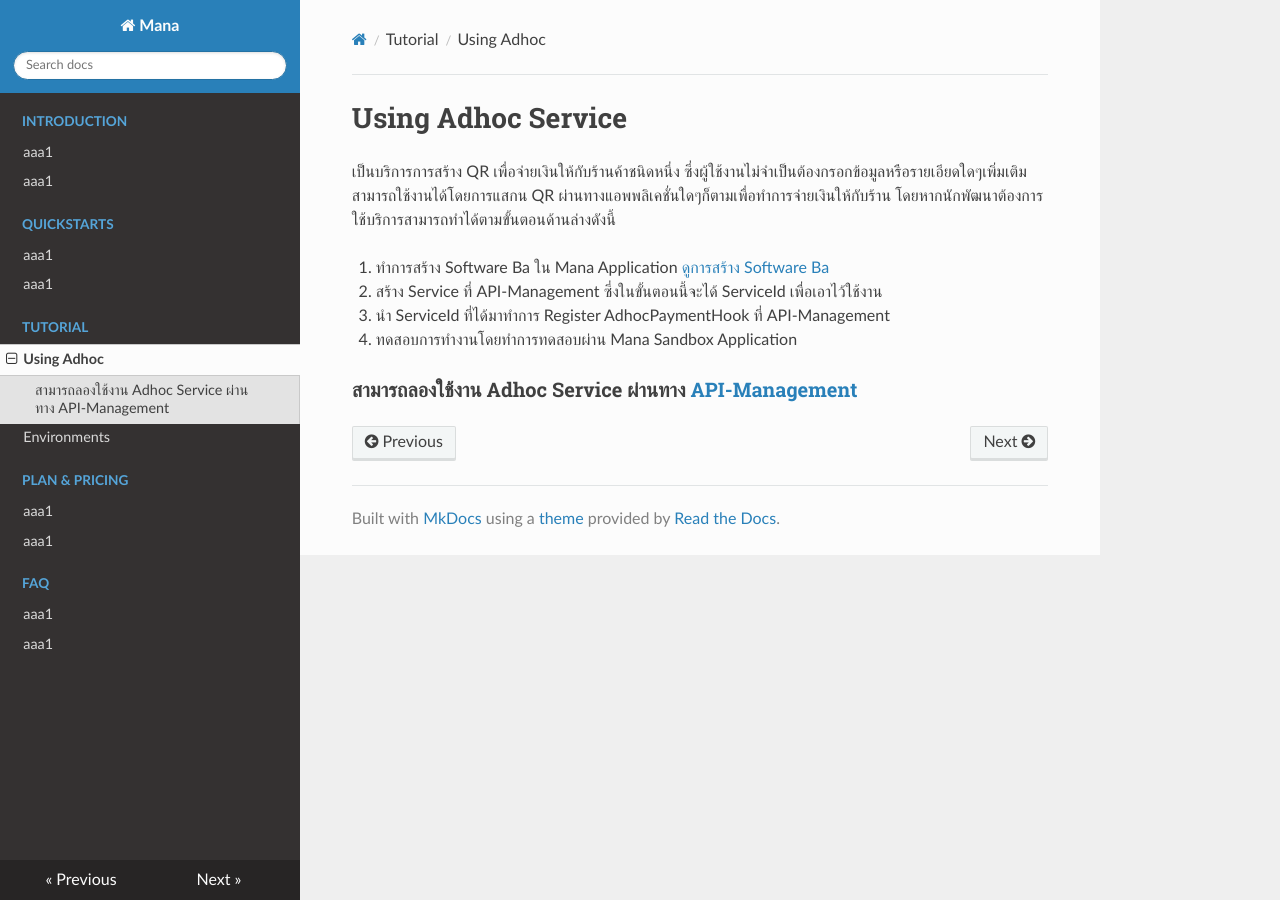
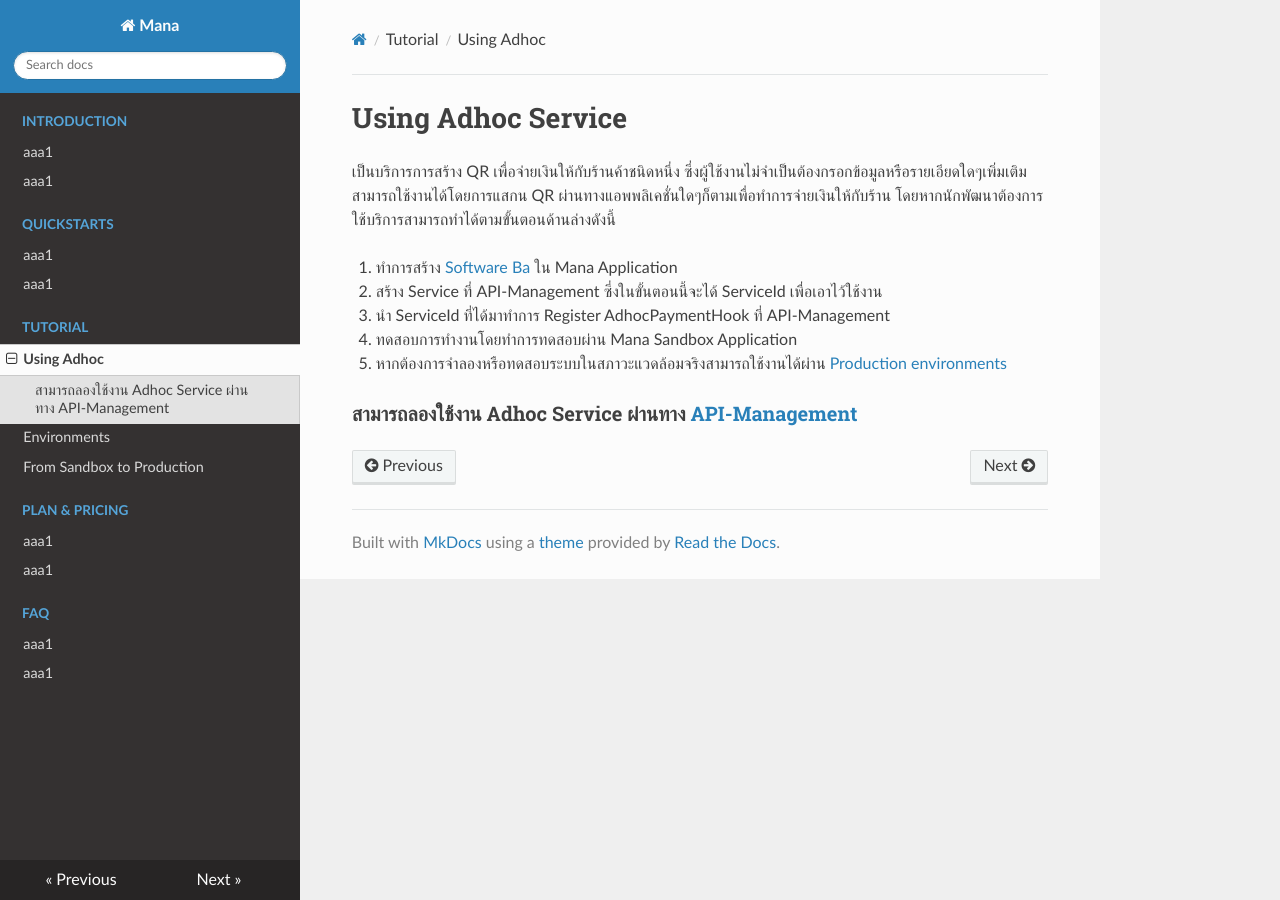
Before and after one commit to group-thes/doc-mana-dev, an MkDocs documentation site: the page built from docs/Tutorial/Adhoc.md, in a window 1280 px wide. Built offline with MkDocs 1.6.1, drawn with Linux system fonts in a browser that asks for light colours; nearby versions of some CDN libraries.

```diff
--- a/docs/Tutorial/Adhoc.md
+++ b/docs/Tutorial/Adhoc.md
@@ -1,9 +1,10 @@
 # Using Adhoc Service
 เป็นบริการการสร้าง QR เพื่อจ่ายเงินให้กับร้านค้าชนิดหนึ่ง ซึ่งผู้ใช้งานไม่จำเป็นต้องกรอกข้อมูลหรือรายเอียดใดๆเพิ่มเติม สามารถใช้งานได้โดยการแสกน QR ผ่านทางแอพพลิเคชั่นใดๆก็ตามเพื่อทำการจ่ายเงินให้กับร้าน โดยหากนักพัฒนาต้องการใช้บริการสามารถทำได้ตามขั้นตอนด้านล่างดังนี้
 
-1. ทำการสร้าง Software Ba ใน Mana Application [ดูการสร้าง Software Ba ](https://google.com)
+1. ทำการสร้าง [Software Ba](https://google.com) ใน Mana Application
 2. สร้าง Service ที่ API-Management ซึ่งในขั้นตอนนี้จะได้ ServiceId เพื่อเอาไว้ใช้งาน
 3. นำ ServiceId ที่ได้มาทำการ Register AdhocPaymentHook ที่ API-Management
 4. ทดสอบการทำงานโดยทำการทดสอบผ่าน Mana Sandbox Application
+5. หากต้องการจำลองหรือทดสอบระบบในสภาวะแวดล้อมจริงสามารถใช้งานได้ผ่าน [Production environments](https://google.com)
 
 ### สามารถลองใช้งาน Adhoc Service ผ่านทาง [API-Management](https://google.com)
--- a/mkdocs.yml
+++ b/mkdocs.yml
@@ -9,6 +9,7 @@ nav:
     - Tutorial:
         - Using Adhoc: Tutorial/Adhoc.md
         - Environments: Tutorial/Environments.md
+        - From Sandbox to Production: Tutorial/FromSandbox2Production.md
     - Plan & Pricing:
         - ddd1: 'index.md'
         - ddd2: 'index.md'
```
Also changed, not shown: docs/Tutorial/Environments.md (+1 -1 lines), docs/Tutorial/FromSandbox2Production.md (added, +13 -0 lines).
